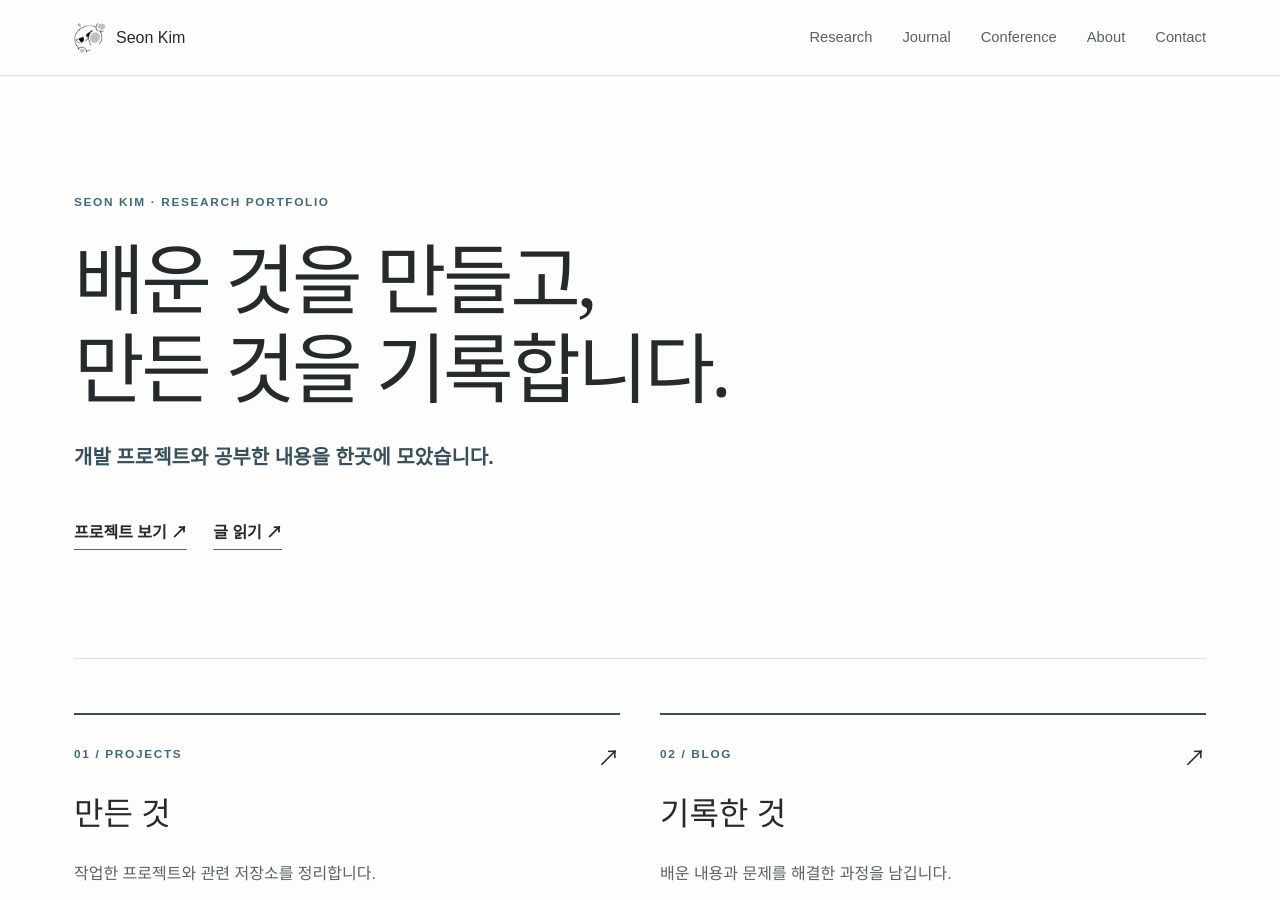
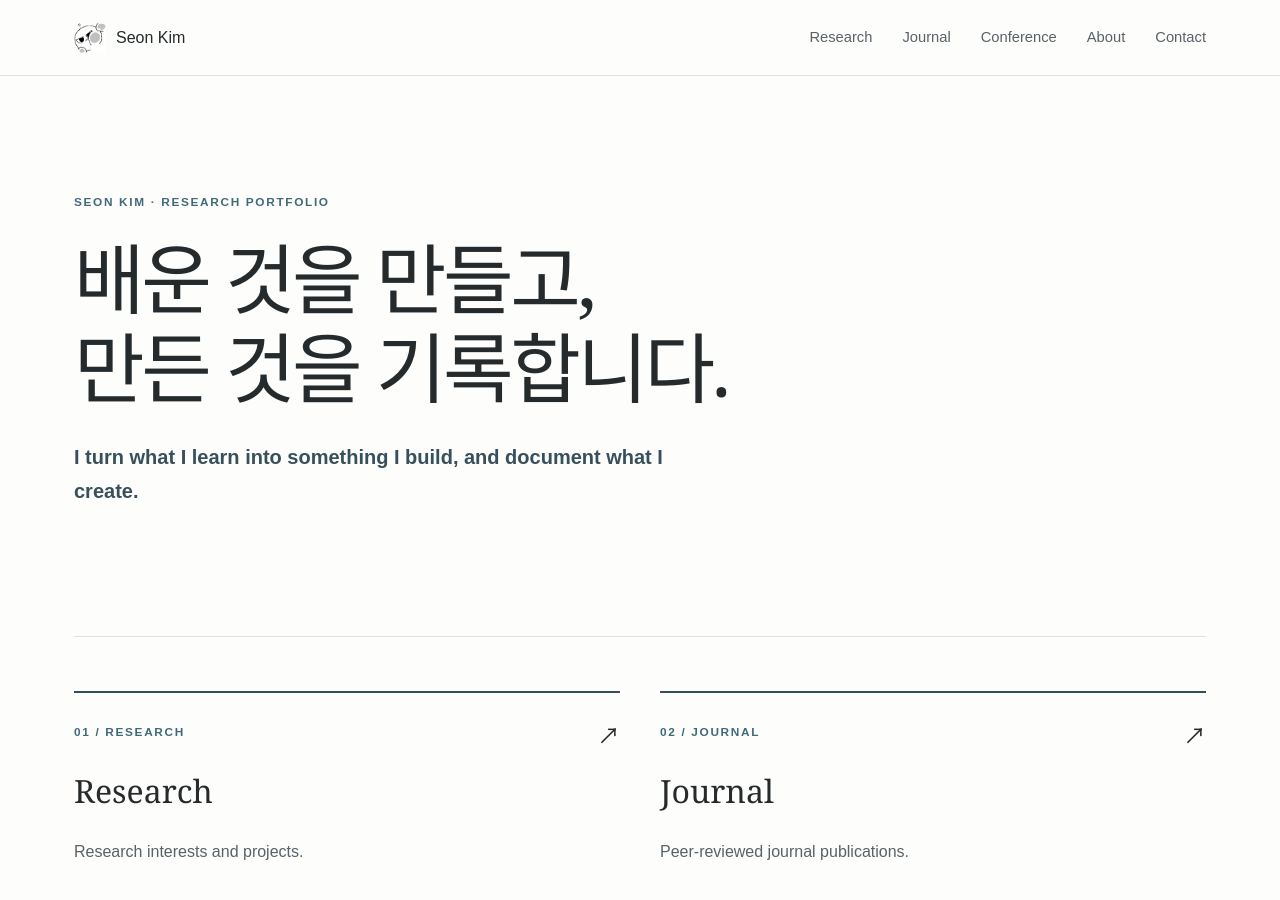
Before and after one commit to KSO012/KSO012.github.io, a Jekyll site: the page built from index.md, in a window 1280 px wide and 900 px high. Built offline with Jekyll 4.4.1, drawn with Linux system fonts in a browser that asks for light colours; some of the changed text lies outside the part shown.

Commit message:
Update index.md

```diff
--- a/index.md
+++ b/index.md
@@ -5,15 +5,66 @@ nav: home
 permalink: /
 ---
 
+<!-- Hero -->
 <section class="hero">
-  <div class="eyebrow">SEON KIM · RESEARCH PORTFOLIO</div>
-  <h1>배운 것을 만들고,<br>만든 것을 기록합니다.</h1>
-  <p class="lead">개발 프로젝트와 공부한 내용을 한곳에 모았습니다.</p>
-  <div class="hero-links"><a href="{{ '/projects/' | relative_url }}">프로젝트 보기 ↗</a><a href="{{ '/blog/' | relative_url }}">글 읽기 ↗</a></div>
-</section>
-<section class="home-grid" aria-label="사이트 안내">
-  <a class="feature" href="{{ '/projects/' | relative_url }}"><span class="eyebrow">01 / PROJECTS</span><h2>만든 것</h2><p>작업한 프로젝트와 관련 저장소를 정리합니다.</p><span class="feature-arrow">↗</span></a>
-  <a class="feature" href="{{ '/blog/' | relative_url }}"><span class="eyebrow">02 / BLOG</span><h2>기록한 것</h2><p>배운 내용과 문제를 해결한 과정을 남깁니다.</p><span class="feature-arrow">↗</span></a>
+
+  <div class="eyebrow">
+    SEON KIM · RESEARCH PORTFOLIO
+  </div>
+
+  <h1>
+    배운 것을 만들고,<br>
+    만든 것을 기록합니다.
+  </h1>
+
+  <p class="lead">
+    I turn what I learn into something I build, and document what I create.
+  </p>
+
 </section>
 
-</div>
+
+<!-- Page Navigation -->
+<section class="home-grid" aria-label="사이트 안내">
+
+  <!-- Research -->
+  <a class="feature" href="{{ '/research/' | relative_url }}">
+    <span class="eyebrow">01 / RESEARCH</span>
+    <h2>Research</h2>
+    <p>Research interests and projects.</p>
+    <span class="feature-arrow">↗</span>
+  </a>
+
+  <!-- Journal -->
+  <a class="feature" href="{{ '/journal/' | relative_url }}">
+    <span class="eyebrow">02 / JOURNAL</span>
+    <h2>Journal</h2>
+    <p>Peer-reviewed journal publications.</p>
+    <span class="feature-arrow">↗</span>
+  </a>
+
+  <!-- Conference -->
+  <a class="feature" href="{{ '/conference/' | relative_url }}">
+    <span class="eyebrow">03 / CONFERENCE</span>
+    <h2>Conference</h2>
+    <p>Conference papers and presentations.</p>
+    <span class="feature-arrow">↗</span>
+  </a>
+
+  <!-- About -->
+  <a class="feature" href="{{ '/about/' | relative_url }}">
+    <span class="eyebrow">04 / ABOUT</span>
+    <h2>About</h2>
+    <p>Academic background and education.</p>
+    <span class="feature-arrow">↗</span>
+  </a>
+
+  <!-- Contact -->
+  <a class="feature" href="{{ '/contact/' | relative_url }}">
+    <span class="eyebrow">05 / CONTACT</span>
+    <h2>Contact</h2>
+    <p>Contact information and external links.</p>
+    <span class="feature-arrow">↗</span>
+  </a>
+
+</section>
```
